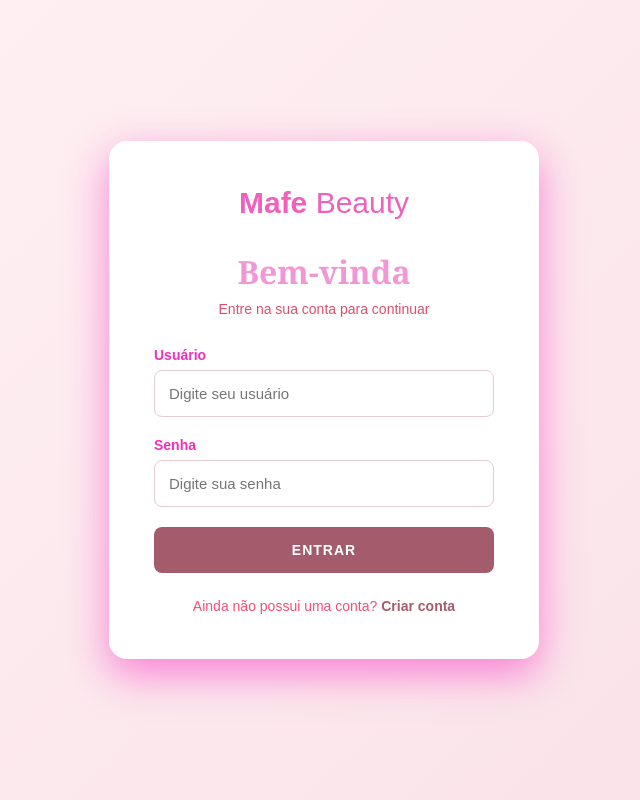
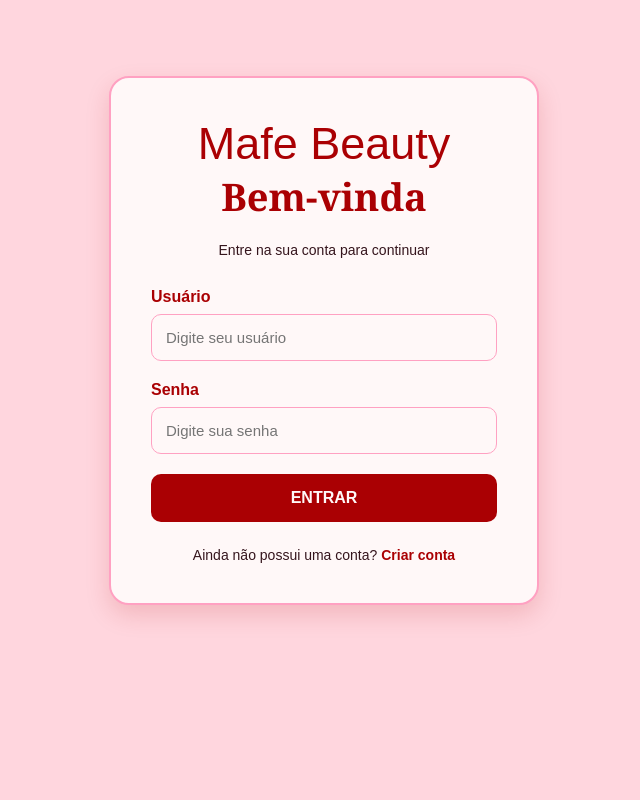
Before and after one commit to mpadilhadesouza58-spec/mafebeautyatu, a Django app: page /login/ in a window 1280 px wide. Shown: the whole page, without its empty margins (316-956 px from the left). Run offline with Django 5.2, Linux system fonts and the light colour scheme.

Commit message:
Atualização do layout do siatema: alteração das cores da telas de cadstro e da tela de login.

```diff
--- a/usuario/static/usuario/login.css
+++ b/usuario/static/usuario/login.css
@@ -1,149 +1,181 @@
-*{
+* {
     margin: 0;
     padding: 0;
     box-sizing: border-box;
 }
+
 body {
     font-family: Arial, sans-serif;
-    background: repeating-linear-gradient(135deg, #fff1f4, #f9e1e7 );
+    background: #FFD6DE;
     min-height: 100vh;
+    color: #35151D;
+}
 
-}
- /* Area principal */
-.login-container {
-    min-height: 100vh;
-
-    display: flex;
-    align-items: center;
-    justify-content: center;
+/* Cabeçalho */
+.topo {
+    background: #AA0003;
+    color: #FFF8F8;
+    text-align: center;
     padding: 20px;
 }
+
+.topo h2 {
+    font-size: 28px;
+    margin-bottom: 8px;
+}
+
+.topo span {
+    font-size: 12px;
+    letter-spacing: 3px;
+}
+
+/* Área principal */
+.login-container {
+    min-height: 85vh;
+    display: flex;
+    justify-content: center;
+    align-items: center;
+    padding: 25px;
+}
+
 /* Cartão */
-
 .login-card {
     width: 100%;
     max-width: 430px;
-    background: white;
-    padding: 45px;
-    border-radius: 18px;
-    box-shadow: 0 15px 40px rgb(248 122 210 / 0.94);
+    background: #FFF8F8;
+    padding: 40px;
+    border-radius: 20px;
+    border: 2px solid #FFA1C2;
+    box-shadow: 0 10px 25px rgba(170, 0, 3, 0.15);
 }
+
 /* Logo */
-
 .logo {
     text-align: center;
-    font-size: 30px;
-    font-weight: bold;
-    color: #ef61bc;
-    margin-bottom: 30px;
+    font-size: 45px;
+    color: #AA0003;
 }
-.logo span {
-    font-weight: normal;
-}
-/* Título */
-h1 {
+
+/* Títulos */
+.login-card h1 {
     text-align: center;
     font-family: Georgia, serif;
-    color: #f197d6;
-    font-size: 32px;
-    margin-bottom: 8px;
+    font-size: 38px;
+    color: #AA0003;
+    margin-bottom: 20px;
 }
-/* Subtítulo */
+
+.login-card h2 {
+    text-align: center;
+    font-family: Georgia, serif;
+    font-size: 30px;
+    color: #AA0003;
+}
+
 .subtitulo {
     text-align: center;
-    color: #dd4f6c;
     font-size: 14px;
-    margin-bottom: 30px;
+    margin: 12px 0 30px;
+    color: #35151D;
 }
+
 /* Campos */
 .campo {
     margin-bottom: 20px;
 }
+
 .campo label {
     display: block;
-    margin-bottom: 7px;
-    font-size: 14px;
-    color: #ef31b9;
+    margin-bottom: 8px;
     font-weight: bold;
+    color: #AA0003;
 }
+
 .campo input {
     width: 100%;
     padding: 14px;
-    border: 1px solid #e2cdd2;
-    border-radius: 8px;
+    border: 1px solid #FFA1C2;
+    border-radius: 10px;
     outline: none;
     font-size: 15px;
-    transition: 0.3s;
+    background: #FFF8F8;
 }
+
 .campo input:focus {
-    border-color: #b9687a;
-    box-shadow: 0 0 0 3px rgb(237 89 122 / 0.89);
+    border-color: #AA0003;
+    box-shadow: 0 0 0 3px rgba(255, 161, 194, 0.3);
 }
+
 /* Opções */
 .opcoes {
     display: flex;
     justify-content: space-between;
     align-items: center;
+    gap: 10px;
+    font-size: 13px;
     margin-bottom: 25px;
-    font-size: 13px;
-    color: #75666a;
+    color: #35151D;
 }
+
 .opcoes label {
     display: flex;
+    align-items: center;
     gap: 6px;
-    align-items: center;
 }
+
 .opcoes a {
-    color: #a45c6c;
+    color: #AA0003;
     text-decoration: none;
 }
-.opcoes a:hover {
-    text-decoration: underline;
-}
+
 /* Botão */
 button {
     width: 100%;
     padding: 15px;
+    background: #AA0003;
+    color: #FFF8F8;
     border: none;
-    border-radius: 8px;
-    background: #a45c6c;
-    color: white;
-    font-size: 14px;
+    border-radius: 10px;
+    font-size: 16px;
     font-weight: bold;
-    letter-spacing: 1px;
     cursor: pointer;
     transition: 0.3s;
 }
+
 button:hover {
-    background: #952540;
-    transform: translateY(-1px);
+    background: #35151D;
 }
+
 /* Cadastro */
 .cadastro {
     text-align: center;
     margin-top: 25px;
-    color: #f64e74;
     font-size: 14px;
+    color: #35151D;
 }
+
 .cadastro a {
-    color: #a45c6c;
+    color: #AA0003;
     font-weight: bold;
     text-decoration: none;
 }
-.cadastro a:hover {
+
+.cadastro a:hover,
+.opcoes a:hover {
     text-decoration: underline;
 }
+
 /* Celular */
 @media (max-width: 500px) {
     .login-card {
         padding: 30px 22px;
     }
-    h1 {
-        font-size: 28px;
+
+    .login-card h1 {
+        font-size: 32px;
     }
+
     .opcoes {
-        flex-direction: column;
-        gap: 12px;
-        align-items: flex-start;
+        flex-wrap: wrap;
     }
 }
```
Also changed, not shown: usuario/static/usuario/cadastro.css (+52 -21 lines).
